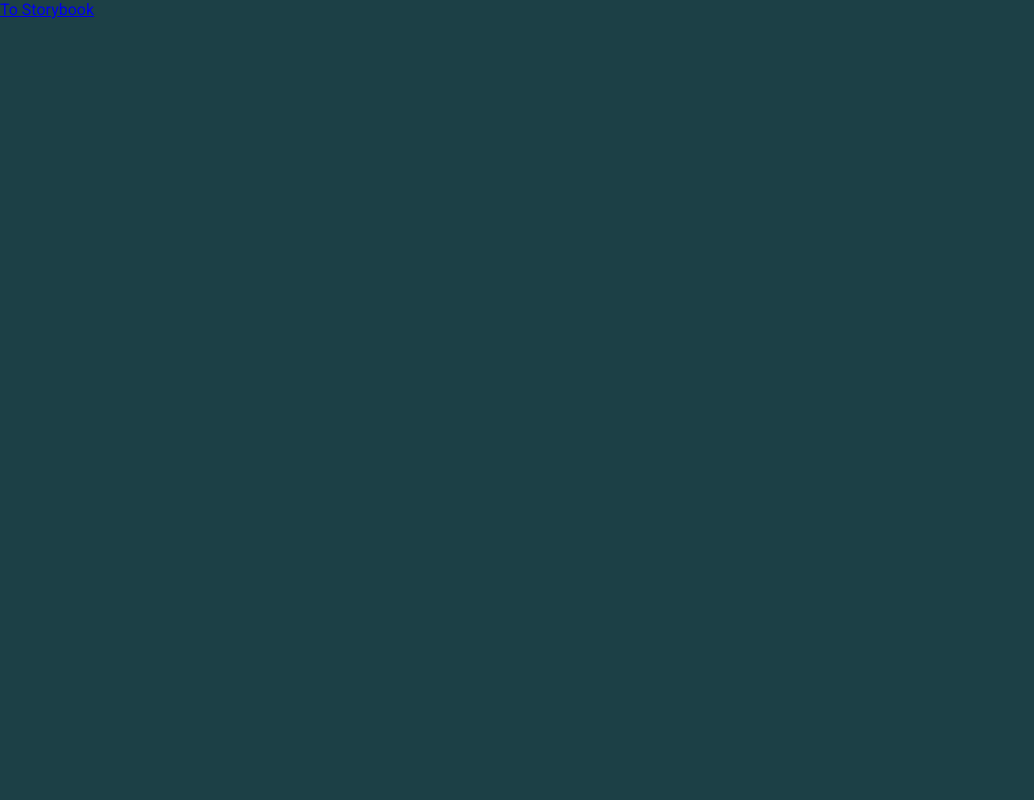
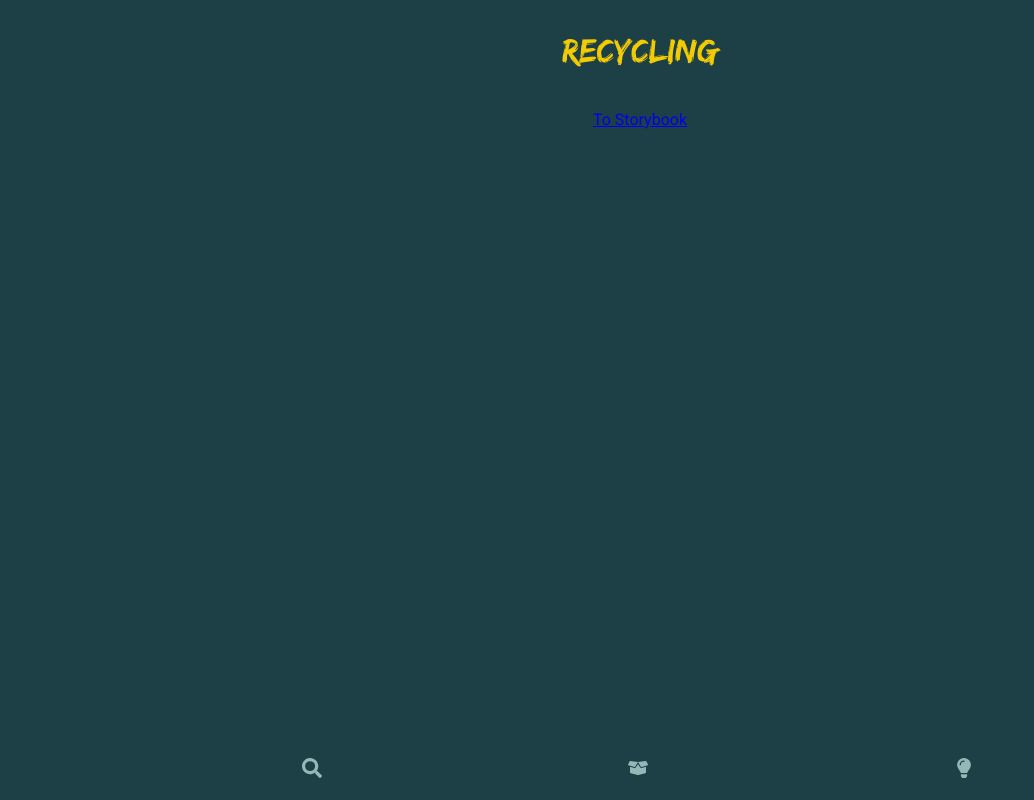
Before and after one commit to Frenzy265/recycle, a React (Create React App) app in the folder client/: page / in a window 1280 px wide. Shown: the whole page, without its empty margins (0-1034 px from the left). Built offline with nearby package versions, Linux system fonts and the light colour scheme.

Commit message:
Add basic structure

```diff
--- a/client/src/App.js
+++ b/client/src/App.js
@@ -1,10 +1,24 @@
 import GlobalStyle from "./globalstyle";
+import Header from "./components/Header";
+import { Navbar } from "./components/Navbar";
+// import GoodToKnow from "./pages/GoodToKnow";
+import PageContainer from "./components/PageContainer";
+// import BoxExist from "./pages/BoxExist";
+import BoxNew from "./pages/BoxNew";
+import BoxStart from "./pages/BoxStart";
+// import SearchResult from "./pages/SearchResult";
+// import SearchStart from "./pages/SearchStart";
 
 function App() {
   return (
     <>
       <GlobalStyle />
-      <a href="/storybook">To Storybook</a>
+      <Header>Recycling</Header>
+      <PageContainer>
+        <a href="/storybook">To Storybook</a>
+      </PageContainer>
+
+      <Navbar />
     </>
   );
 }
```
